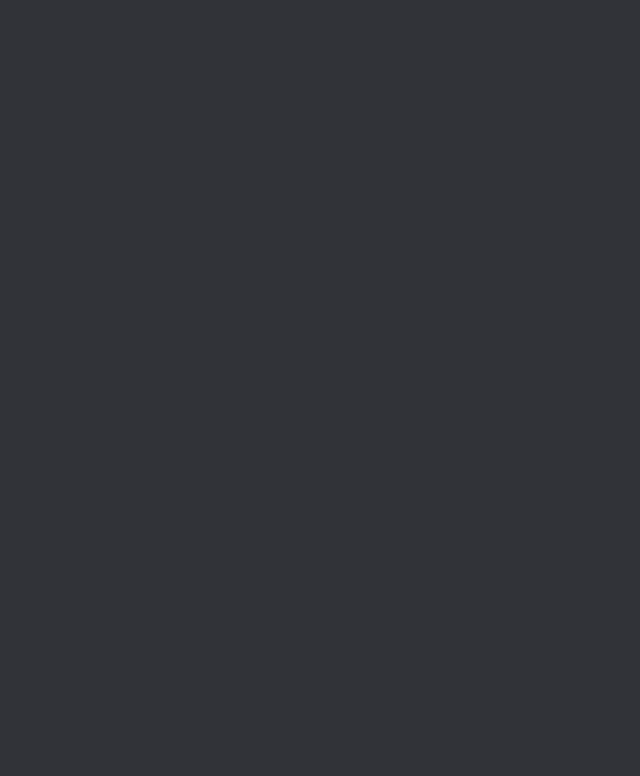
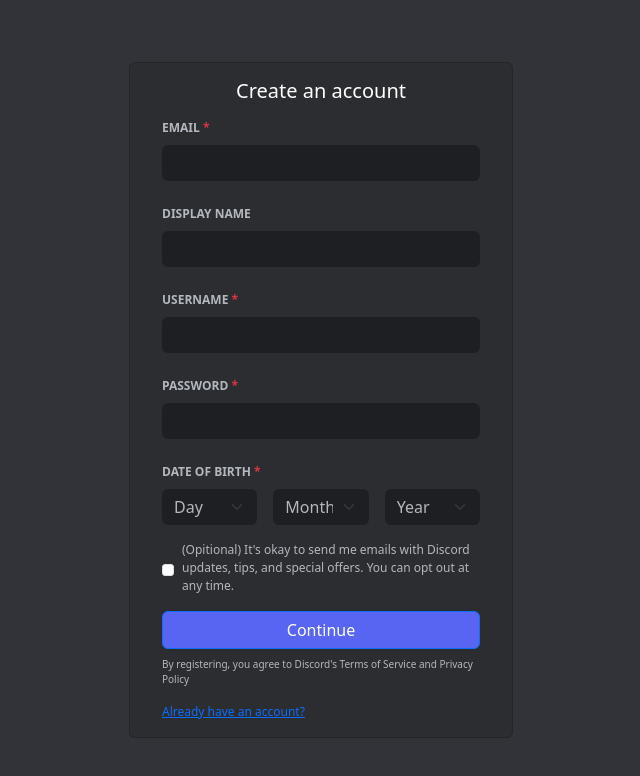
Before and after one commit to ACZH05/discord-clone, a React (Vite) app: page /register in a window 1280 px wide. Shown: the top 776 px of the page, without its empty margins (319-959 px from the left). Built offline with nearby package versions, Linux system fonts and the light colour scheme.

Commit message:
Add register page ui

```diff
--- a/src/pages/RegisterPage.jsx
+++ b/src/pages/RegisterPage.jsx
@@ -1,9 +1,73 @@
+import { Button, Card, Form } from "react-bootstrap"
+
 function RegisterPage() {
-  return (
-    <div>
+    let days = []
+    const months = ["January", "February", "March", "April", "May", "June", "July", "August", "September", "October", "November", "December"]
+    const years = []
+    const currentYear = new Date().getFullYear()
+    console.log(currentYear)
 
-    </div>
-  )
+    for (let i = 1; i <= 31; i++) {
+        days.push(i)
+    }
+
+    for (let i = currentYear; i >= currentYear - 100; i--) {
+        years.push(i)
+    }
+
+    return (
+        <div>
+            <Card className="position-absolute top-50 start-50 translate-middle" style={{background: "#2b2d31", width: "30%", color: "white"}}>
+                <Card.Body>
+                    <Card.Title className="text-center">Create an account</Card.Title>
+                    <Form className="mx-3" style={{color: "#b3b8bf", fontSize: "12px"}}>
+                        <Form.Label className="my-2 fw-bold">EMAIL <span className="text-danger">*</span></Form.Label>
+                        <Form.Control type="email" className="border-0 mb-3" style={{backgroundColor: "#1e1f22", color: "#b3b8bf"}} />
+
+                        <Form.Label className="my-2 fw-bold">DISPLAY NAME</Form.Label>
+                        <Form.Control className="border-0 mb-3" style={{backgroundColor: "#1e1f22", color: "#b3b8bf"}} />
+
+                        <Form.Label className="my-2 fw-bold">USERNAME <span className="text-danger">*</span></Form.Label>
+                        <Form.Control className="border-0 mb-3" style={{backgroundColor: "#1e1f22", color: "#b3b8bf"}} />
+
+                        <Form.Label className="my-2 fw-bold">PASSWORD <span className="text-danger">*</span></Form.Label>
+                        <Form.Control className="border-0 mb-3" style={{backgroundColor: "#1e1f22", color: "#b3b8bf"}} />
+
+                        <Form.Label className="my-2 fw-bold">DATE OF BIRTH <span className="text-danger">*</span></Form.Label>
+                        <div id="date" className="d-flex gap-3 mb-3">
+                            <Form.Select id="day" className="border-0" style={{backgroundColor: "#1e1f22", color: "#b3b8bf"}}>
+                                <option disabled selected hidden>Day</option>
+                                {days.map((day, id) => (
+                                    <option value={day} key={id}>{day}</option>
+                                ))}
+                            </Form.Select>
+
+                            <Form.Select id="month" className="border-0" style={{backgroundColor: "#1e1f22", color: "#b3b8bf"}}>
+                                <option disabled selected hidden>Month</option>
+                                {months.map((month, id) => (
+                                    <option value={month} key={id}>{month}</option>
+                                ))}
+                            </Form.Select>
+
+                            <Form.Select id="year" className="border-0" style={{backgroundColor: "#1e1f22", color: "#b3b8bf"}}>
+                                <option disabled selected hidden>Year</option>
+                                {years.map((year, id) => (
+                                    <option value={year} key={id}>{year}</option>
+                                ))}
+                            </Form.Select>
+                        </div>
+
+                        <Form.Check className="d-flex align-items-center gap-2 mb-3" label="(Opitional) It&apos;s okay to send me emails with Discord updates, tips, and special offers. You can opt out at any time." />
+
+                        <Button className="d-block mt-3 mb-2" style={{width: "100%", background: "#5865f2"}}>Continue</Button>
+                        <Form.Label className="mb-3" style={{fontSize: "10px"}}>By registering, you agree to Discord&apos;s Terms of Service and Privacy Policy</Form.Label>
+
+                        <Card.Link className="d-block" href="#">Already have an account?</Card.Link>
+                    </Form>
+                </Card.Body>
+            </Card>
+        </div>
+    )
 }
 
 export default RegisterPage
```
